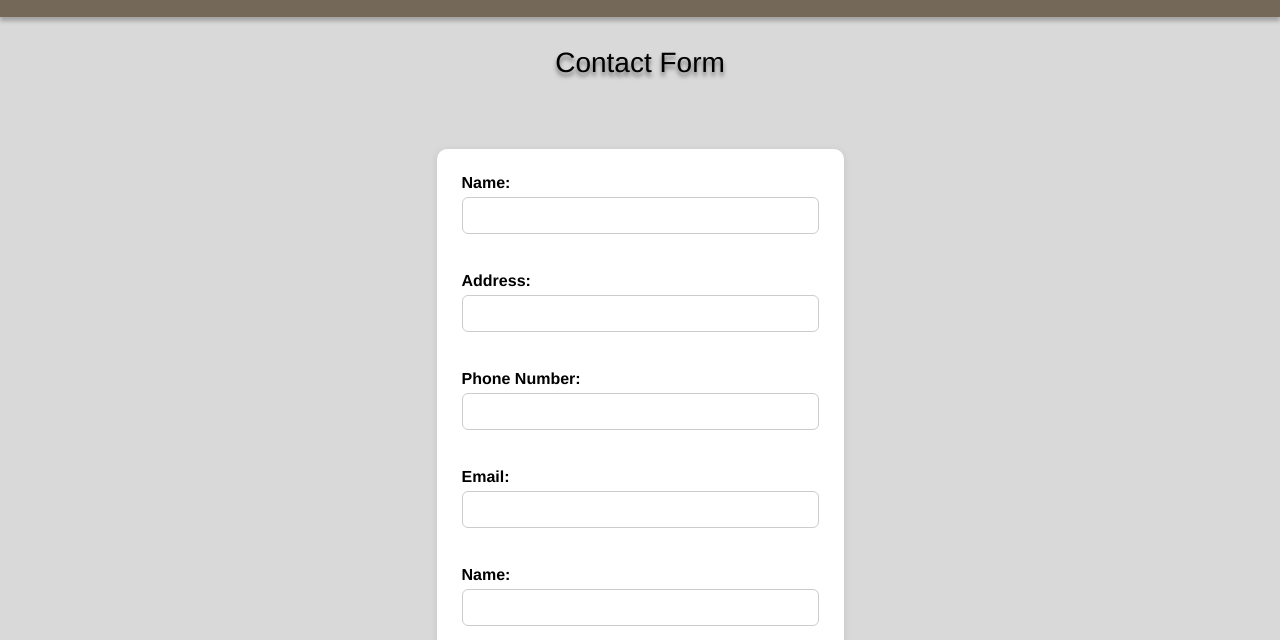
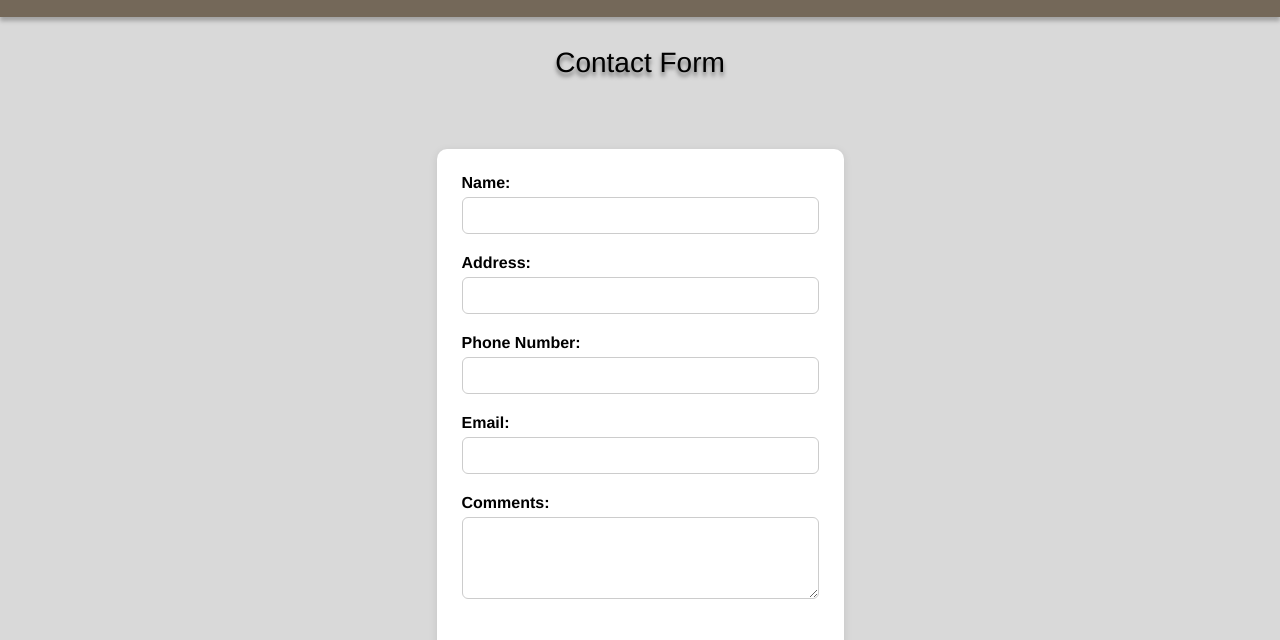
Before and after one commit to Unzun/Endangered-Animals-Project, a plain HTML site: page form.html in a window 1280 px wide. Shown: the part 134-774 px from the top of the page. Drawn offline with Linux system fonts and the light colour scheme.

Commit message:
form fix

```diff
--- a/form.html
+++ b/form.html
@@ -22,18 +22,6 @@
     </section>
     <section>
             <form action="submit" method="post">
-                <label for="name">Name:</label>
-                <input type="text" id="name" name="name" required><br><br>
-
-                <label for="address">Address:</label>
-                <input type="text" id="address" name="address" required><br><br>
-
-                <label for="phone">Phone Number:</label>
-                <input type="text" id="phone" name="phone" required><br><br>
-
-                <label for="email">Email:</label>
-                <input type="text" id="email" name="email" required><br><br>
-
                 <div class="form-row">
                     <label for="name">Name:</label>
                     <input type="text" id="name" name="name" required>
```
